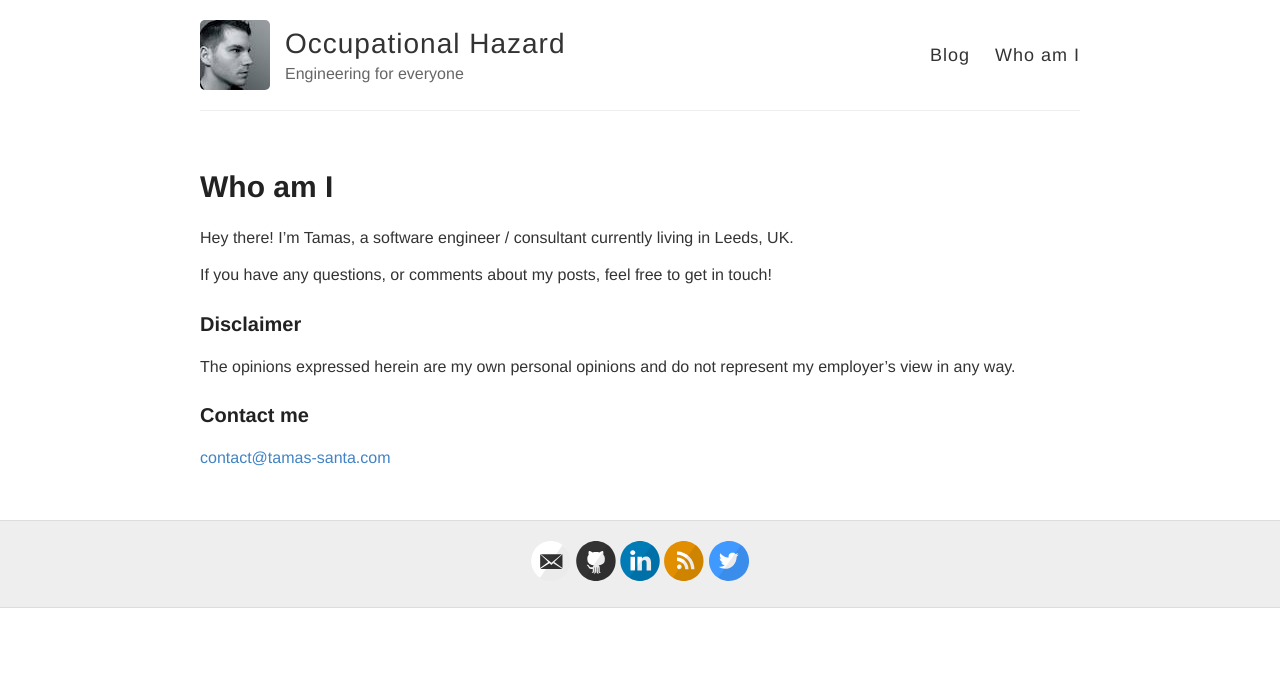
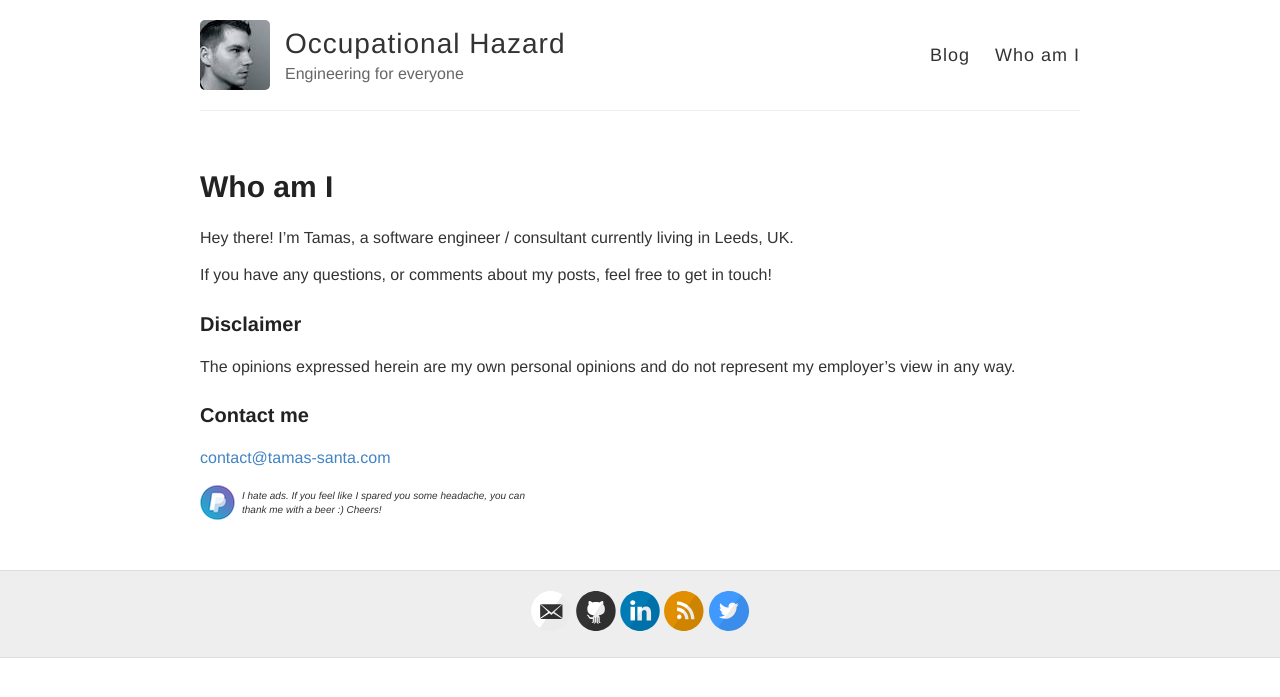
Before and after one commit to santatamas/blog, a Jekyll site: the page built from about.md, in a window 1280 px wide. Shown: the top 697 px of the page. Built offline with Jekyll 4.4.1, drawn with Linux system fonts in a browser that asks for light colours.

Commit message:
added paypal donate link

```diff
--- /dev/null
+++ b/_includes/paypal.html
@@ -0,0 +1,4 @@
+<div style="margin: 10px 0px 10px 0px;height:35px;">
+    <div style="max-width:35px;float:left;margin-right:7px;"><a href="https://paypal.me/TamasSanta/5"><img src="{{ site.baseurl }}/images/paypal.png" height="35" width="35" /></a></div>
+    <div style="margin-top:4px;float:left; width:310px;font-style:italic;font-size:10px;">I hate ads. If you feel like I spared you some headache, you can thank me with a beer :) Cheers! </div>
+</div>
--- a/_layouts/post.html
+++ b/_layouts/post.html
@@ -12,6 +12,8 @@ layout: default
   <div class="entry">
     {{ content }}
   </div>
+
   {% include page_share.html %}
+  {% include paypal.html %}
   {% include disqus.html %}
 </article>
--- a/about.md
+++ b/about.md
@@ -14,3 +14,5 @@ The opinions expressed herein are my own personal opinions and do not represent
 
 ### Contact me
 [contact@tamas-santa.com](mailto:contact@tamas-santa.com)
+
+{% include paypal.html %}
```
Also changed, not shown: images/paypal.png (added).
